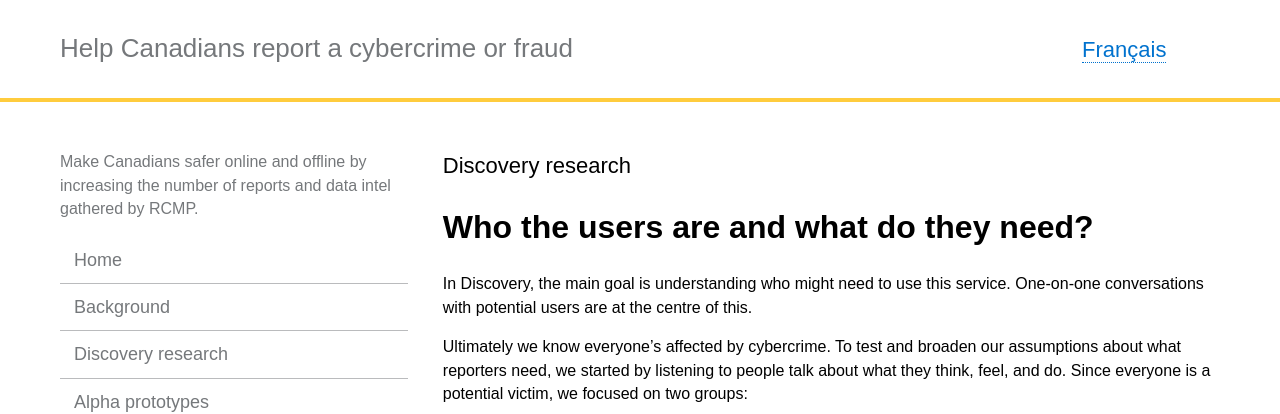
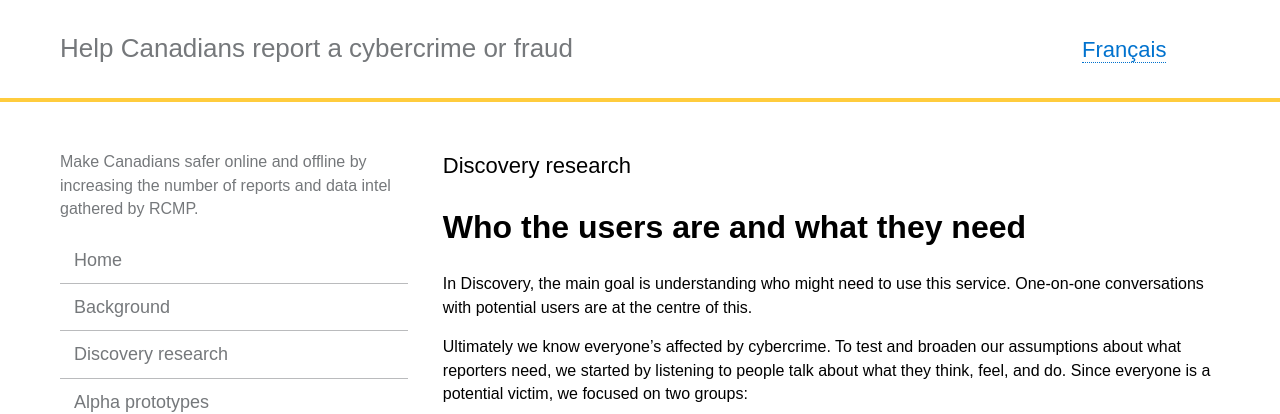
Before and after one commit to cds-snc/rcmp-report-a-cybercrime-alpha-documentation, a Jekyll site: the page built from _pages/en/discovery.md, in a window 1280 px wide. Shown: the top 414 px of the page. Built offline with Jekyll 4.4.1, drawn with Linux system fonts in a browser that asks for light colours.

```diff
--- a/_pages/en/discovery.md
+++ b/_pages/en/discovery.md
@@ -6,7 +6,7 @@ permalink: "/discovery/"
 trans_url: "/decouverte/"
 ---
 
-# Who the users are and what do they need?
+# Who the users are and what they need
 
 In Discovery, the main goal is understanding who might need to use this service. One-on-one conversations with potential users are at the centre of this.
 
```
